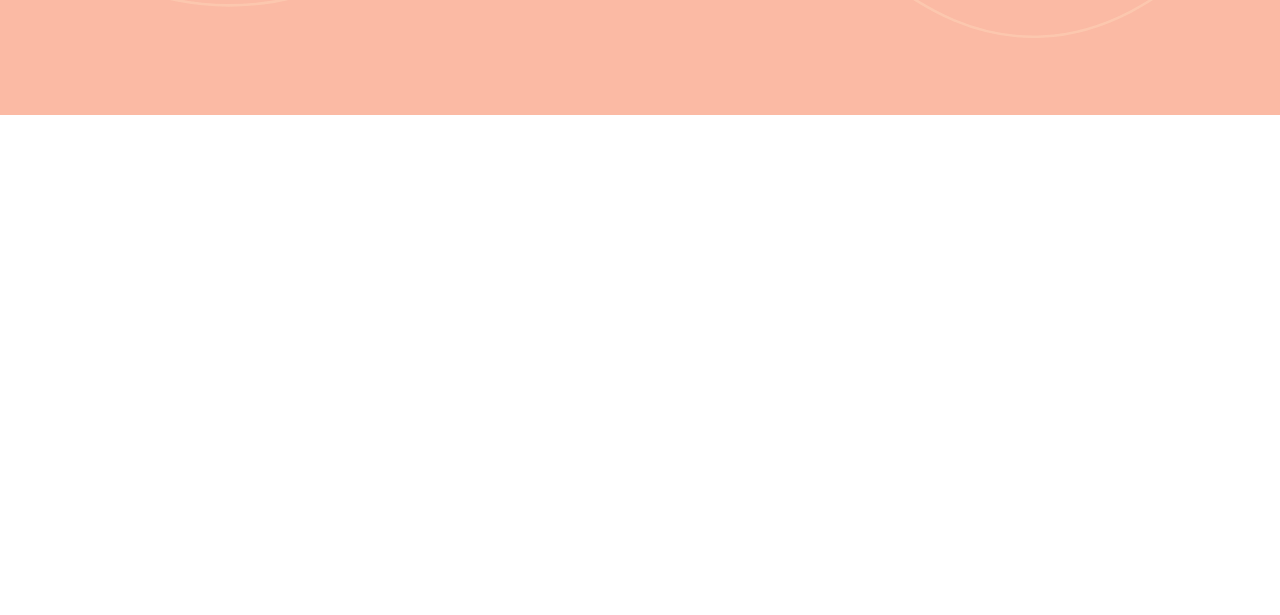
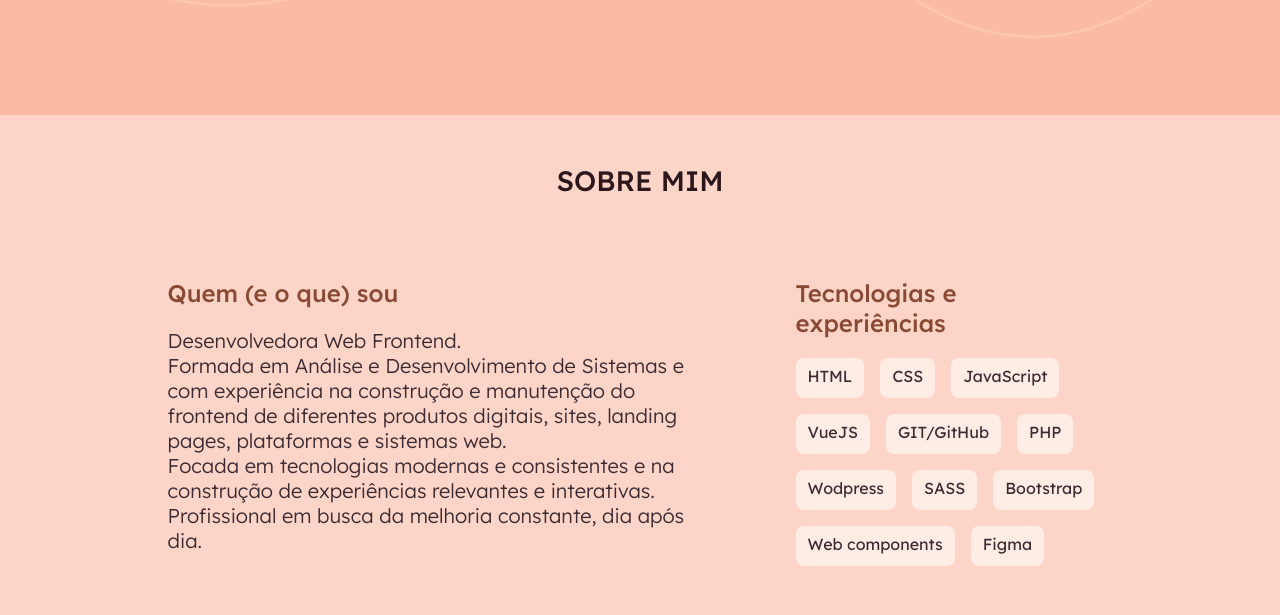
Before and after one commit to bruna-nunes/bruna-nunes.github.io, a plain HTML site: page index.html in a window 1280 px wide. Shown: the part 665-1280 px from the top of the page. Before the commit the page ends 800 px from the top, so only its background shows below. Drawn offline with Linux system fonts and the light colour scheme.

Commit message:
feat: create about section

```diff
--- a/index.html
+++ b/index.html
@@ -58,7 +58,42 @@
 
                 </div>
             </div>
+        </section>
+        <section class="about">
+            <div class="container wrapper">
+                <h2 class="title">Sobre mim</h2>
+                <section class="content">
+                    <section class="who-am-i">
+                        <h3 class="title">Quem (e o que) sou</h3>
+                        <p class="description">
+                            Desenvolvedora Web Frontend.
+                            <br>
+                            Formada em Análise e Desenvolvimento de Sistemas e com experiência na construção e manutenção do frontend de diferentes produtos digitais, sites, landing pages, plataformas e sistemas web.
+                            <br>
+                            Focada em tecnologias modernas e consistentes e na construção de experiências relevantes e interativas.
+                            <br>
+                            Profissional em busca da melhoria constante, dia após dia.
+                        </p>
+                    </section>
+                    <section class="skills-and-experiences">
+                        <h3 class="title">Tecnologias e experiências</h3>
+                        <div class="badges">
+                            <span>HTML</span>
+                            <span>CSS</span>
+                            <span>JavaScript</span>
+                            <span>VueJS</span>
+                            <span>GIT/GitHub</span>
+                            <span>PHP</span>
+                            <span>Wodpress</span>
+                            <span>SASS</span>
+                            <span>Bootstrap</span>
+                            <span>Web components</span>
+                            <span>Figma</span>
+                        </div>
 
+                    </section>
+                </section>
+            </div>
         </section>
     </main>
 </body>
--- a/resources/css/style.css
+++ b/resources/css/style.css
@@ -1,5 +1,6 @@
 * {
     box-sizing: border-box;
+    margin: 0;
 }
 
 body {
@@ -160,3 +161,69 @@ body {
     gap: 16px;
     align-items: center;
 }
+
+.about {
+    background: rgba(251, 186, 164, 0.60);
+    min-height: 500px;
+    display: flex;
+    justify-content: center;
+    padding: 48px 56px;
+}
+
+.about .container {
+    display: flex;
+    flex-direction: column;
+    align-items: center;
+}
+
+.about .container h2.title {
+    font-size: 28px;
+    color: #2C171C;
+    text-transform: uppercase;
+    font-weight: 500;
+    margin-bottom: 80px;
+}
+
+.about .container .content {
+    display: flex;
+    justify-content: center;
+    gap: 100px;
+}
+
+.about .container .content .who-am-i {
+    max-width: 50%;
+}
+
+.about .container .content .skills-and-experiences {
+    max-width: 30%;
+}
+
+.about .container .content h3.title {
+    font-size: 24px;
+    color: #894934;
+    font-weight: 500;
+    margin-bottom: 20px;
+}
+
+.about .container .content p.description {
+    font-size: 20px;
+    color: #3D2B33;
+    font-weight: 300;
+    max-width: 580px;
+}
+
+.about .container .content .skills-and-experiences .badges {
+    display: flex;
+    flex-wrap: wrap;
+    gap: 16px;
+}
+
+.about .container .content .skills-and-experiences .badges span {
+    height: 40px;
+    background-color: #FFECE5;
+    border-radius: 8px;
+    color: #3D2B33;
+    font-size: 16px;
+    font-weight: 400;
+    padding: 8px 12px;
+}
```
